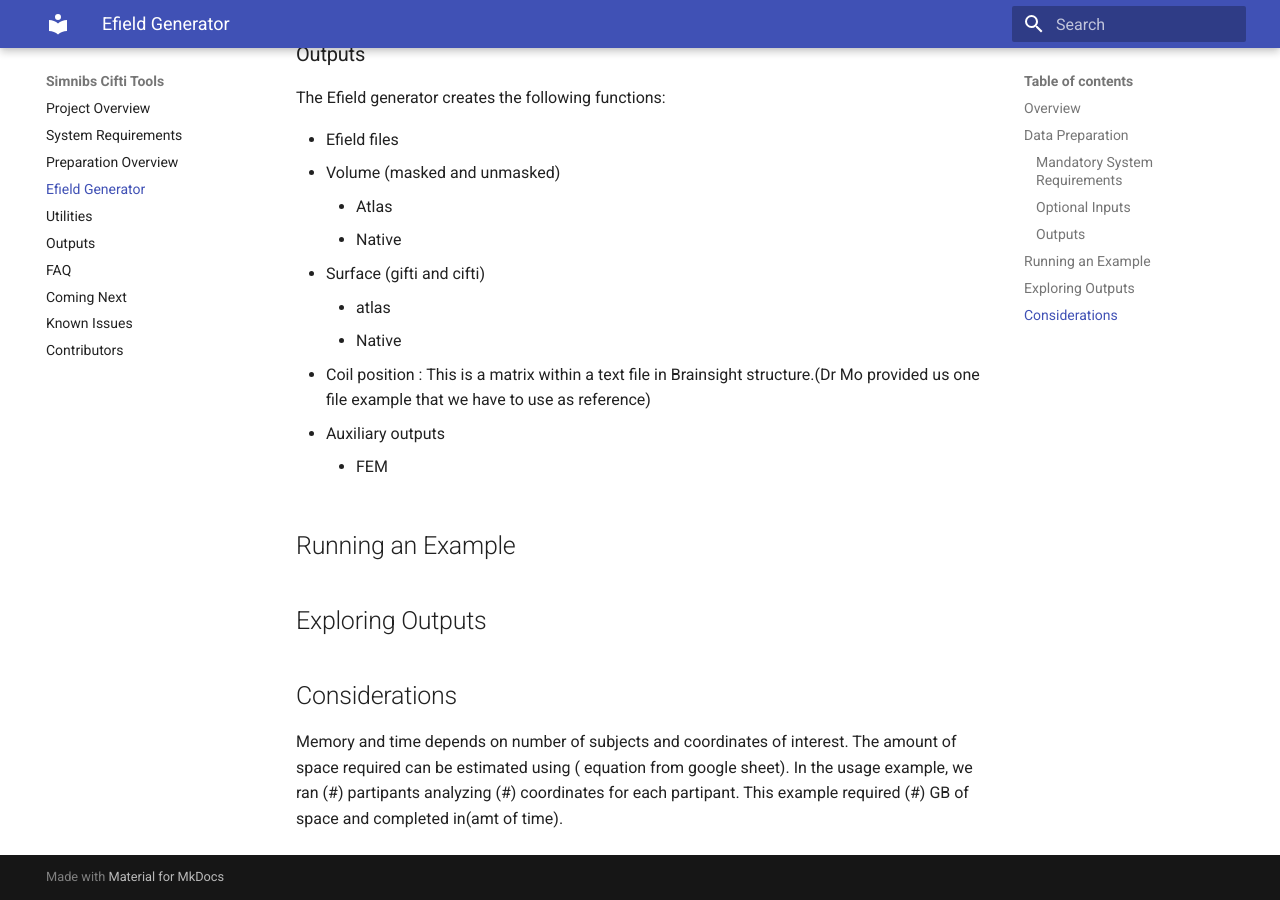
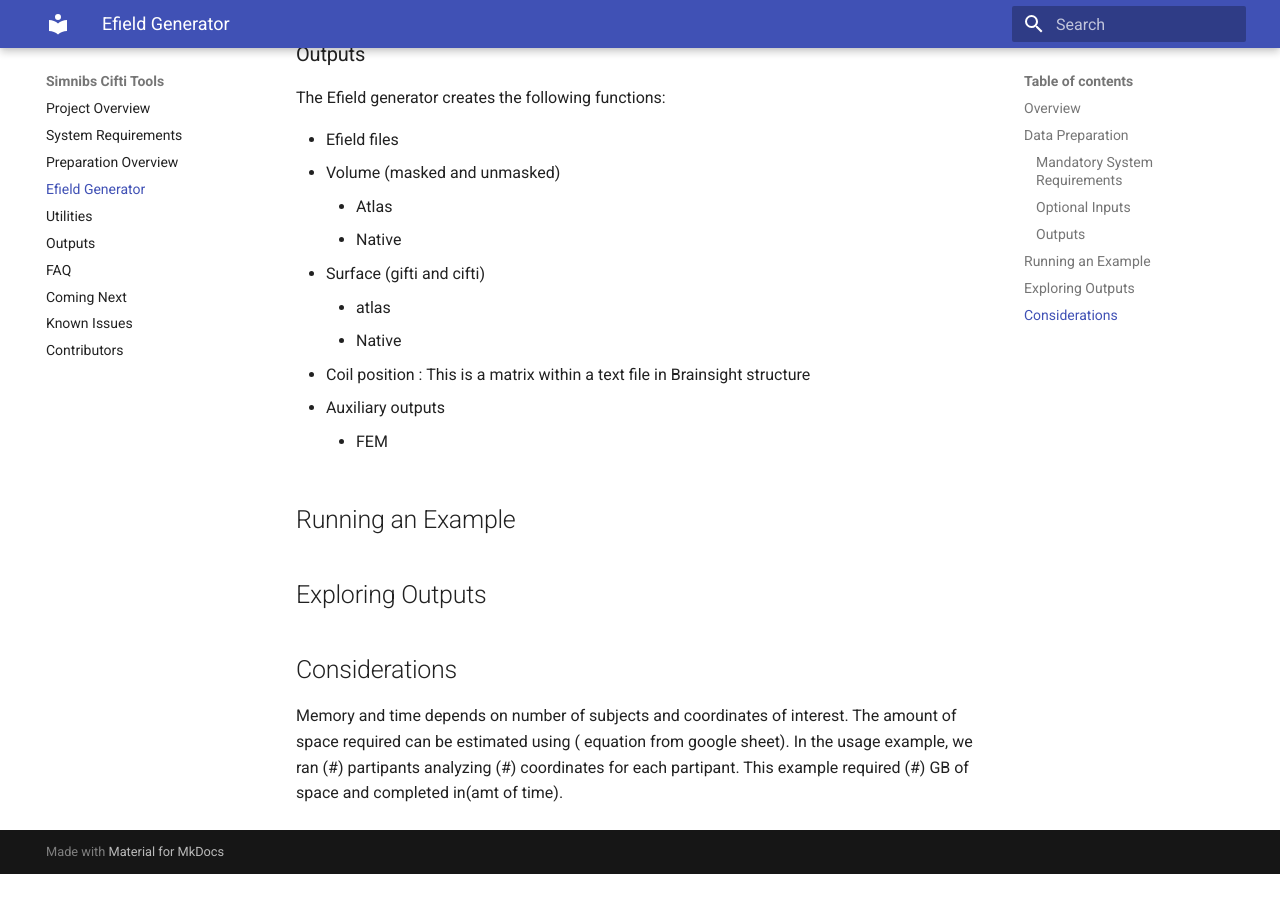
Before and after one commit to DCAN-Labs/simnibs_cifti_tools_RTD2, an MkDocs documentation site: the page built from docs/Efield_generator.md, in a window 1280 px wide and 900 px high, scrolled down 1751 px. Built offline with MkDocs 1.6.1 and Material for MkDocs 9.7.7, drawn with Linux system fonts in a browser that asks for light colours; after the commit the page ends 2625 px from its top, so only the background shows below that.

Commit message:
Update Efield_generator.md

```diff
--- a/docs/Efield_generator.md
+++ b/docs/Efield_generator.md
@@ -32,7 +32,7 @@ The Efield generator creates the following functions:
   - Surface (gifti and cifti)
     - atlas
     - Native
-  - Coil position : This is a matrix within a text file in Brainsight structure.(Dr Mo provided us one file example that we have to use as reference)
+  - Coil position : This is a matrix within a text file in Brainsight structure
   - Auxiliary outputs
     - FEM
 
```
